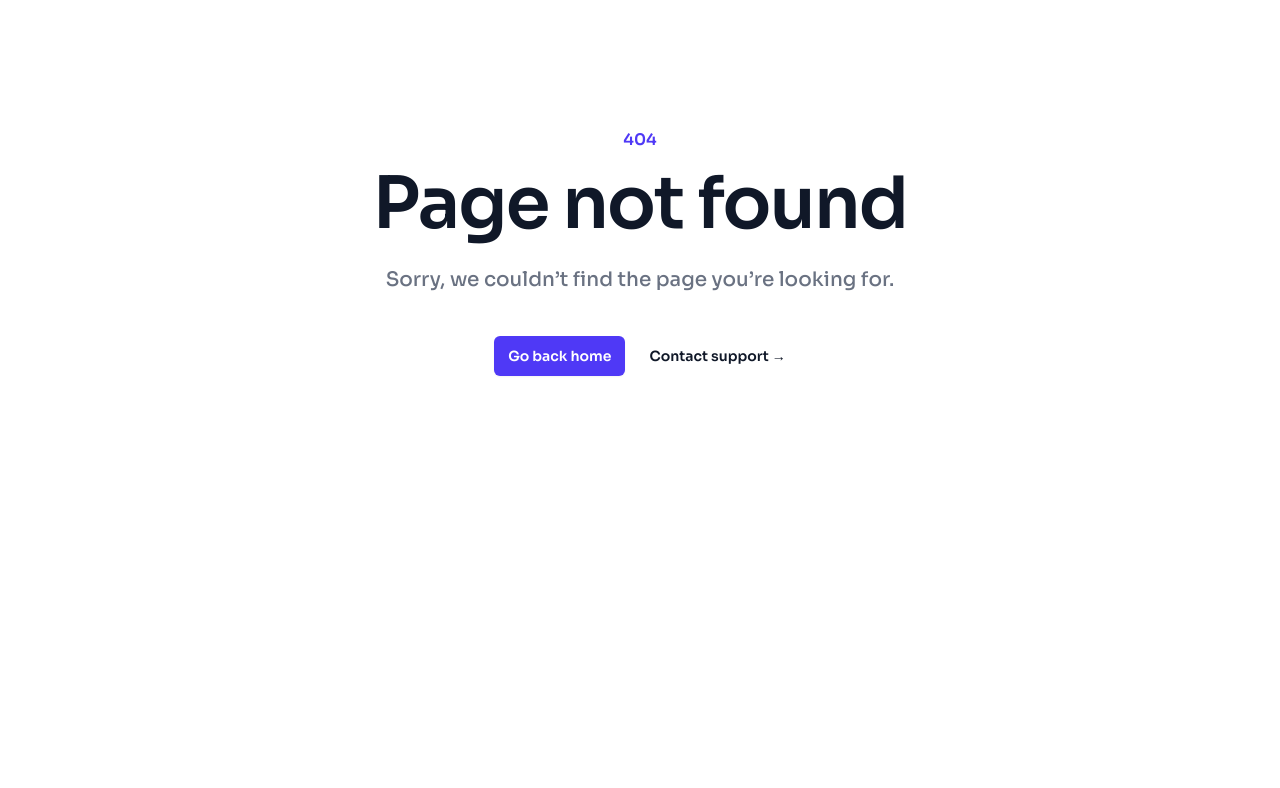
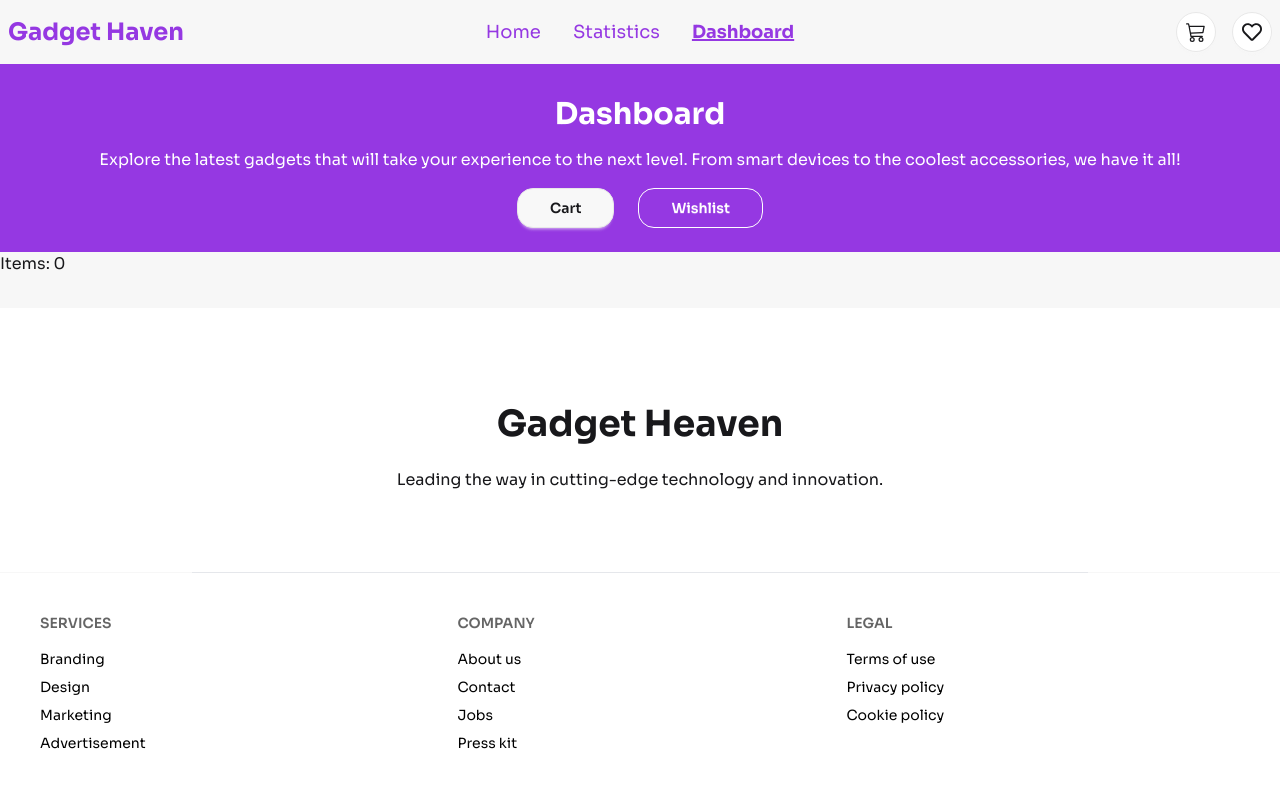
Before and after one commit to aminur-git/gadget-haven, a React (Vite) app: page /dashboard/cart in a window 1280 px wide. Before the commit this address had no page. Shown: the top 788 px of the page. Built offline with nearby package versions, Linux system fonts and the light colour scheme.

Commit message:
cart feature working

```diff
--- /dev/null
+++ b/src/assets/Components/Cart/Cart.jsx
@@ -0,0 +1,22 @@
+import React, { useContext } from 'react';
+import { Context } from '../Root/Root';
+import CartItem from '../CartItem/CartItem';
+
+const Cart = () => {
+    const {cart} = useContext(Context)
+
+    return (
+        <div>
+            <h1>Items: {cart.length}</h1>
+            <div className='my-4'>
+                <div className='flex flex-col gap-4'>
+                    {
+                        cart.map((item, idx)=> <CartItem key={idx} item={item}></CartItem>)
+                    }
+                </div>
+            </div>
+        </div>
+    );
+};
+
+export default Cart;
--- /dev/null
+++ b/src/assets/Components/CartItem/CartItem.jsx
@@ -0,0 +1,40 @@
+import React from "react";
+import { IoCloseCircleSharp } from "react-icons/io5";
+
+const CartItem = ({ item }) => {
+  const {
+    product_id,
+    product_title,
+    product_image,
+    price,
+    Specification,
+    availability,
+    description,
+    rating,
+  } = item;
+  return (
+    <div>
+      <div className="flex  justify-around gap-4 sm:gap-8 p-2 items-center bg-white">
+        <figure className="h-full  border rounded-2xl border-gray-200">
+          <img src={product_image} className="w-[200px] rounded-2xl" alt="" />
+        </figure>
+        <div className="p-2 ">
+          <div className="space-y-2">
+            <h1 className="text-base sm:text-2xl font-semibold ">
+              {product_title}
+            </h1>
+            <p className="text-xs sm:text-base text-[#09080F99]">
+              {description}
+            </p>
+            <p className="text-xs  sm:text-xl font-semibold">Price: {price}$</p>
+          </div>
+        </div>
+        <div className="flex justify-end ">
+            <button className="btn btn-circle bg-white border-none text-2xl"><IoCloseCircleSharp  className="text-red-700" /></button>
+          </div>
+      </div>
+    </div>
+  );
+};
+
+export default CartItem;
--- /dev/null
+++ b/src/assets/Components/DashBoard/Dashboard.jsx
@@ -0,0 +1,27 @@
+import React from "react";
+import { Link, Outlet } from "react-router";
+
+const Dashboard = () => {
+  return (
+    <div className="">
+      <div className="bg-[#9538E2]   text-white">
+      <div className="text-center p-6">
+        <h1 className="font-bold my-2 text-3xl">Dashboard</h1>
+        <p className="text-base font-normal m-4">
+          Explore the latest gadgets that will take your experience to the next
+          level. From smart devices to the coolest accessories, we have it all!
+        </p>
+        <div className="flex justify-center gap-6 ">
+          <Link to={"/dashboard/cart"}><button className="btn rounded-2xl px-8">Cart</button></Link>
+          <button className="btn btn-outline rounded-2xl px-8 border-white">
+            Wishlist
+          </button>
+        </div>
+      </div>
+      </div>
+      <Outlet></Outlet>
+    </div>
+  );
+};
+
+export default Dashboard;
--- a/src/assets/Components/Nav/Navbar.jsx
+++ b/src/assets/Components/Nav/Navbar.jsx
@@ -1,5 +1,8 @@
 import React from "react";
 import { Link, NavLink } from "react-router";
+import { BsCart3 } from "react-icons/bs";
+import { FaRegHeart } from "react-icons/fa";
+
 
 const Navbar = () => {
 
@@ -39,15 +42,22 @@ const Navbar = () => {
             {links}
           </ul>
         </div>
-        <a className="btn btn-ghost text-xl">Gadget Haven</a>
+        <Link to={"/"}><div className="text-md md:text-2xl font-bold">Gadget Haven</div></Link>
       </div>
       <div className="navbar-center hidden lg:flex">
-        <ul className="menu menu-horizontal px-1 gap-8">
+        <ul className="menu menu-horizontal px-1 gap-8 text-lg">
           {links}
         </ul>
       </div>
       <div className="navbar-end">
-
+      <div className="flex items-center gap-4 justify-start text-sm sm:text-base">
+        <NavLink to={"/dashboard/cart"}><button className="btn btn-sm md:btn-md btn-circle bg-white   ">
+          <BsCart3 className="text-md md:text-xl  bg-white" />
+        </button></NavLink>
+        <button className="btn btn-circle btn-xs bg-white sm:btn-md ">
+          <FaRegHeart className="text-md md:text-xl" />
+        </button>
+      </div>
       </div>
     </div>
   );
--- a/src/assets/Components/ProductTypes/ProductType.jsx
+++ b/src/assets/Components/ProductTypes/ProductType.jsx
@@ -4,6 +4,7 @@ import { FaStar } from "react-icons/fa6";
 import { BsCart3 } from "react-icons/bs";
 import { FaRegHeart } from "react-icons/fa";
 import { Context } from "../Root/Root";
+import { ToastContainer, toast } from "react-toastify";
 
 const ProductType = () => {
   const { productId } = useParams();
@@ -14,7 +15,7 @@ const ProductType = () => {
     fetch("/products.json")
       .then((res) => res.json())
       .then((data) => setProducts(data));
-  });
+  }, [cart]);
 
   const product = products.find((p) => p.product_id == productId);
 
@@ -25,6 +26,10 @@ const ProductType = () => {
       </div>
     );
   }
+
+  const exists = () => toast("Already exists");
+  const success = () => toast("Success");
+  const available = () => toast("Not Available");
 
   const {
     product_id,
@@ -38,18 +43,23 @@ const ProductType = () => {
   } = product;
 
   const handleAddToCart = () => {
-    if(cart.some(item => item.product_id === product.product_id)){
-      console.log('exist')
+    if (!product.availability) {
+      available();
     }
-    else{
-      const totalCart = [...cart , product]
-    setCart(totalCart)
+    else if (cart.some((item) => item.product_id === product.product_id)) {
+      exists();
     }
+    else {
+      const totalCart = [...cart, product];
+      setCart(totalCart);
+      success();
+    }
+  };
 
-  };
 
   return (
     <div>
+      <ToastContainer />
       <div className="p-2">
         <div className="  pt-8 bg-[#9538E2]  text-center  text-white  md:rounded-2xl">
           <div className="  flex flex-col my-4 pb-30 ">
@@ -107,7 +117,7 @@ const ProductType = () => {
                   <FaStar className="text-yellow-400 text-xl" />
                 </span>
               </section>
-              <div className="flex items-center gap-((8 justify-start text-sm sm:text-base">
+              <div className="flex items-center gap-8 justify-start text-sm sm:text-base">
                 <button
                   onClick={() => handleAddToCart()}
                   className="btn btn-xs sm:btn-md text-white bg-[#9538E2] border-none rounded-2xl px-8 py-4"
```
Also changed, not shown: src/main.jsx (+12 -0 lines).
